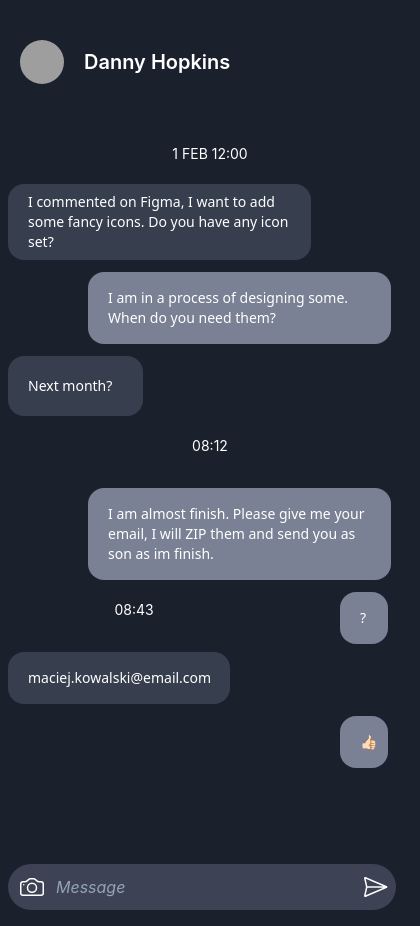
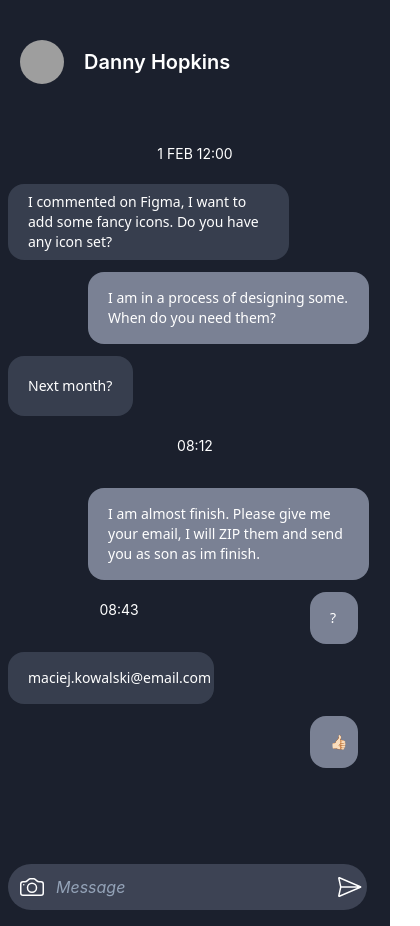
Before and after one commit to tarek421/chat-app, a React (Create React App) app: page / in a window 390 px wide. Shown: the whole page, 420 px wide, since content can reach past the window. Built offline with nearby package versions, Linux system fonts and the light colour scheme; grey boxes are pictures that could not be loaded.

Commit message:
responsive check

```diff
--- a/src/App.js
+++ b/src/App.js
@@ -4,7 +4,7 @@ function App() {
   return (
     <div className="bg-gradient-to-r from-[#7C808C] to-[#4E5158] text-white h-full w-full sm:py-10">
       <div className="container">
-        <div id="iphone-13" className='transform sm:translate-x-1/4 md:translate-x-2/4 lg:translate-x-full pt-5 min-w-[420px] min-h-full sm:w-[428px] h-[926px] bg-[#1B202D] sm:rounded-[50px] shadow-3xl'>
+        <div id="iphone-13" className='transform sm:translate-x-1/4 md:translate-x-2/4 lg:translate-x-full pt-5 min-w-[320px] min-h-full sm:w-[428px] h-[926px] bg-[#1B202D] sm:rounded-[50px] shadow-3xl'>
           <div div className='flex m-5 items-center' >
             <img className=' left-6 top-16 w-11 h-11 rounded-full' src="https://t4.ftcdn.net/jpg/03/64/21/11/360_F_364211147_1qgLVxv1Tcq0Ohz3FawUfrtONzz8nq3e.jpg" alt="" />
             <h2 className='ml-5 font-poppins normal-case font-semibold text-xl '>Danny Hopkins</h2>
@@ -55,7 +55,7 @@ function App() {
                 <svg xmlns="http://www.w3.org/2000/svg" width="24" height="24" fill="currentColor" class="bi bi-send" viewBox="0 0 16 16" id="IconChangeColor" transform="rotate(45)"> <path d="M15.854.146a.5.5 0 0 1 .11.54l-5.819 14.547a.75.75 0 0 1-1.329.124l-3.178-4.995L.643 7.184a.75.75 0 0 1 .124-1.33L15.314.037a.5.5 0 0 1 .54.11ZM6.636 10.07l2.761 4.338L14.13 2.576 6.636 10.07Zm6.787-8.201L1.591 6.602l4.339 2.76 7.494-7.493Z" id="mainIconPathAttribute" fill="#ffffff"></path> </svg>
               </span>
 
-              <input class="placeholder:italic placeholder:text-slate-400 block bg-[#3D4354] w-[96%] sm:w-[376px] h-[46px] rounded-full focus:outline-none focus:border-sky-500 focus:ring-sky-500 focus:ring-1 sm:text-sm py-2 pl-12 pr-3" placeholder="Message" type="text" name="search" />
+              <input class="input-style" placeholder="Message" type="text" name="search" />
             </label>
           </div>
         </div >
--- a/src/index.css
+++ b/src/index.css
@@ -11,6 +11,9 @@
   }
   .text-reply {
     @apply bg-[#7A8194] rounded-2xl px-5 py-4 w-3/4 mt-3 ml-20;
+  }
+  .input-style {
+    @apply placeholder:italic placeholder:text-slate-400 block bg-[#3D4354] w-[96%] sm:w-[376px] h-[46px] rounded-full focus:outline-none focus:border-sky-500 focus:ring-sky-500 focus:ring-1 sm:text-sm py-2 pl-12 pr-3;
   }
 }
 
```
